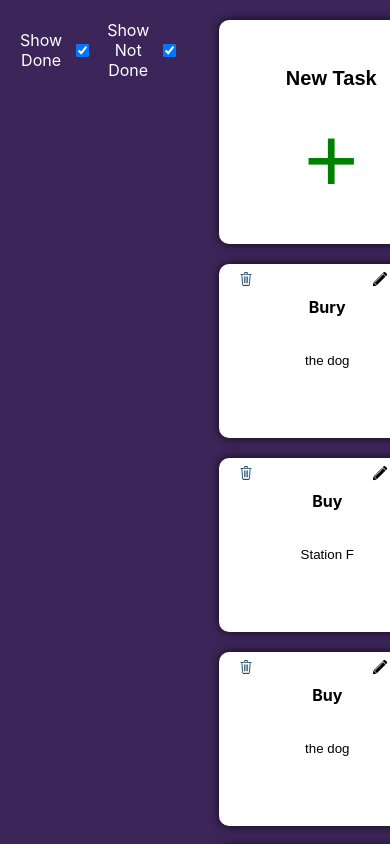
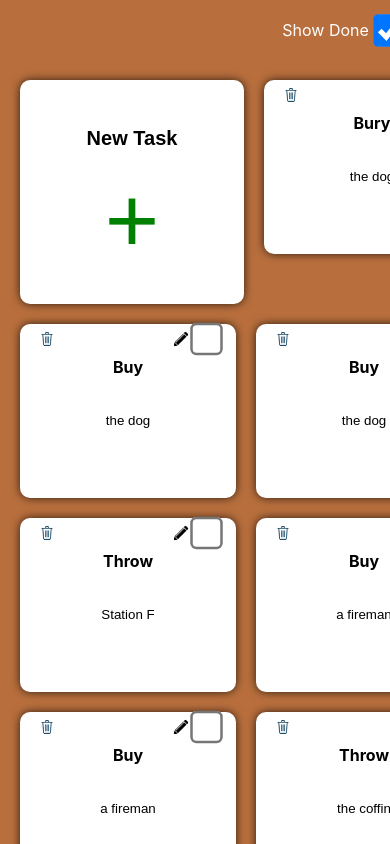
Before and after one commit to eracine4/tasks-manager, a React (Create React App) app: page /todos in a window 390 px wide. Shown: the top 844 px of the page. Built offline with nearby package versions, Linux system fonts and the light colour scheme.

Commit message:
styling adjustments

```diff
--- a/src/App.css
+++ b/src/App.css
@@ -3,9 +3,10 @@
 }
 
 .page{
-  background-color: rgb(60, 37, 88);
+  background-color: rgb(185, 111, 61);
   min-height: 100vh;
-    min-width: 100vh;
+  height: fit-content;
+  min-width: 100vh;
 
     overflow-x: hidden;
 }
--- a/src/components/TodoPage/TodoPage.js
+++ b/src/components/TodoPage/TodoPage.js
@@ -15,7 +15,7 @@ const TodoPage = () => {
   const [showUnfinished, setShowUnfinished] = useState(true)
   const [showFinished, setShowFinished] = useState(true)
 
-  const [currentSorting, setCurrentSorting] = useState('desc')
+  const [currentSorting, setCurrentSorting] = useState(undefined)
 
   const [removed, setRemoved] = useState([])
 
--- a/src/components/TodoPage/TodoPage.scss
+++ b/src/components/TodoPage/TodoPage.scss
@@ -3,6 +3,14 @@
     display: flex;
     flex-direction: row;
     justify-content: space-between;
+
+    @media (max-width: 768px) {
+        flex-direction: column;
+
+        input[type='checkbox']{
+            transform: scale(2.5);
+        }
+    }
 
     .filters-group {
         height: fit-content;
```
